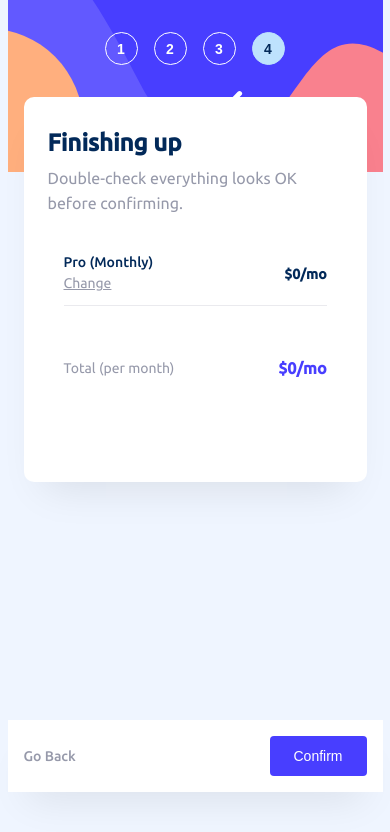
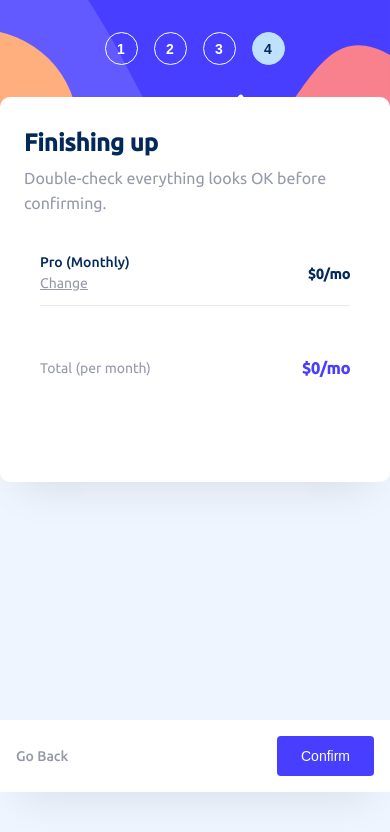
Before and after one commit to AlexanderGrigoryan/Multi-step-form, a React (Vite) app: page /finish in a window 390 px wide. Shown: the top 832 px of the page. Built offline with nearby package versions, Linux system fonts and the light colour scheme.

Commit message:
make all pages responsive for tablets

```diff
--- a/src/App.tsx
+++ b/src/App.tsx
@@ -92,6 +92,7 @@ const Content = styled.div`
   display: flex;
   justify-content: center;
   margin: -75px;
-  width: 375px;
+  min-width: 375px;
+  width: 100%;
   height: 695px;
 `;
--- a/src/components/Pagination.tsx
+++ b/src/components/Pagination.tsx
@@ -94,7 +94,8 @@ const Container = styled.div`
   background-image: url(${MobileBackground});
   background-repeat: no-repeat;
   background-size: cover;
-  width: 375px;
+  min-width: 375px;
+  width: 100%;
   height: 172px;
   display: flex;
   justify-content: center;
--- a/src/pages/Addons.tsx
+++ b/src/pages/Addons.tsx
@@ -108,7 +108,8 @@ const Container = styled.div`
 `;
 
 const Content = styled.div`
-  width: 343px;
+  min-width: 343px;
+  width: 100%;
   height: 383px;
   border-radius: 10px;
   box-shadow: 0px 25px 40px -20px rgba(0, 0, 0, 0.1);
@@ -143,7 +144,8 @@ interface AddonProps {
 
 const Addon = styled.label(
   (props: AddonProps) => css`
-    width: 295px;
+    min-width: 295px;
+    width: 100%;
     height: 62px;
     padding: 21px 16px;
     border-radius: 8px;
@@ -194,7 +196,8 @@ const ServicePrice = styled.p`
 `;
 
 const NextStepContainer = styled.div`
-  width: 375px;
+  min-width: 375px;
+  width: 100%;
   height: 72px;
   padding: 16px;
   display: flex;
@@ -204,7 +207,6 @@ const NextStepContainer = styled.div`
   box-shadow: 0px 25px 40px -20px rgba(0, 0, 0, 0.1);
   position: absolute;
   bottom: 0;
-  left: -16px;
 `;
 
 const BackLink = styled(Link)`
--- a/src/pages/Finish.tsx
+++ b/src/pages/Finish.tsx
@@ -115,26 +115,6 @@ function Finish(props: FinishProps) {
 
 export default Finish;
 
-const Total = styled.div`
-  display: flex;
-  justify-content: space-between;
-  padding: 0 16px;
-  margin-top: 24px;
-`;
-
-const TotalName = styled.p`
-  font-size: 14px;
-  line-height: 20px;
-  color: #9699aa;
-`;
-
-const TotalAmount = styled.p`
-  font-size: 16px;
-  font-weight: 700;
-  line-height: 20px;
-  color: #483eff;
-`;
-
 const Container = styled.div`
   display: flex;
   flex-direction: column;
@@ -143,7 +123,8 @@ const Container = styled.div`
 `;
 
 const Content = styled.div`
-  width: 343px;
+  min-width: 343px;
+  width: 100%;
   height: 385px;
   border-radius: 10px;
   box-shadow: 0px 25px 40px -20px rgba(0, 0, 0, 0.1);
@@ -235,8 +216,29 @@ const AddonPrice = styled.p`
   color: #022959;
 `;
 
+const Total = styled.div`
+  display: flex;
+  justify-content: space-between;
+  padding: 0 16px;
+  margin-top: 24px;
+`;
+
+const TotalName = styled.p`
+  font-size: 14px;
+  line-height: 20px;
+  color: #9699aa;
+`;
+
+const TotalAmount = styled.p`
+  font-size: 16px;
+  font-weight: 700;
+  line-height: 20px;
+  color: #483eff;
+`;
+
 const NextStepContainer = styled.div`
-  width: 375px;
+  min-width: 375px;
+  width: 100%;
   height: 72px;
   padding: 16px;
   display: flex;
@@ -246,7 +248,6 @@ const NextStepContainer = styled.div`
   box-shadow: 0px 25px 40px -20px rgba(0, 0, 0, 0.1);
   position: absolute;
   bottom: 0;
-  left: -16px;
 `;
 
 const BackLink = styled(Link)`
--- a/src/pages/PersonalInfo.tsx
+++ b/src/pages/PersonalInfo.tsx
@@ -106,7 +106,8 @@ const Container = styled.div`
 `;
 
 const Content = styled.div`
-  width: 343px;
+  min-width: 343px;
+  width: 100%;
   height: 376px;
   border-radius: 10px;
   box-shadow: 0px 25px 40px -20px rgba(0, 0, 0, 0.1);
@@ -148,7 +149,8 @@ const Name = styled.div`
 `;
 
 const NameInput = styled.input`
-  width: 295px;
+  min-width: 295px;
+  width: 100%;
   height: 40px;
   border-radius: 4px;
   padding-left: 16px;
@@ -183,7 +185,8 @@ const ErrorMessage = styled.p`
 `;
 
 const NextStepContainer = styled.div`
-  width: 375px;
+  min-width: 375px;
+  width: 100%;
   height: 72px;
   padding: 16px;
   display: flex;
--- a/src/pages/Plan.tsx
+++ b/src/pages/Plan.tsx
@@ -91,7 +91,8 @@ interface ContentProps {
 
 const Content = styled.div(
   (props: ContentProps) => css`
-    width: 343px;
+    min-width: 343px;
+    width: 100%;
     height: ${props.isChecked ? "566px" : "500px"};
     border-radius: 10px;
     box-shadow: 0px 25px 40px -20px rgba(0, 0, 0, 0.1);
@@ -135,7 +136,8 @@ interface ButtonProps {
 
 const Button = styled.button(
   (props: ButtonProps) => css`
-    width: 295px;
+    min-width: 295px;
+    width: 100%;
     height: ${props.isChecked ? "99px" : "77px"};
     border-radius: 8px;
     cursor: pointer;
@@ -180,7 +182,8 @@ const Discount = styled.p`
 `;
 
 const NextStepContainer = styled.div`
-  width: 375px;
+  min-width: 375px;
+  width: 100%;
   height: 72px;
   padding: 16px;
   display: flex;
@@ -190,7 +193,6 @@ const NextStepContainer = styled.div`
   box-shadow: 0px 25px 40px -20px rgba(0, 0, 0, 0.1);
   position: absolute;
   bottom: 0;
-  left: -16px;
 `;
 
 const BackLink = styled(Link)`
--- a/src/pages/ThankYou.tsx
+++ b/src/pages/ThankYou.tsx
@@ -27,7 +27,8 @@ const Container = styled.div`
 `;
 
 const Content = styled.div`
-  width: 343px;
+  min-width: 343px;
+  max-width: 550px;
   height: 400px;
   border-radius: 10px;
   box-shadow: 0px 25px 40px -20px rgba(0, 0, 0, 0.1);
```
